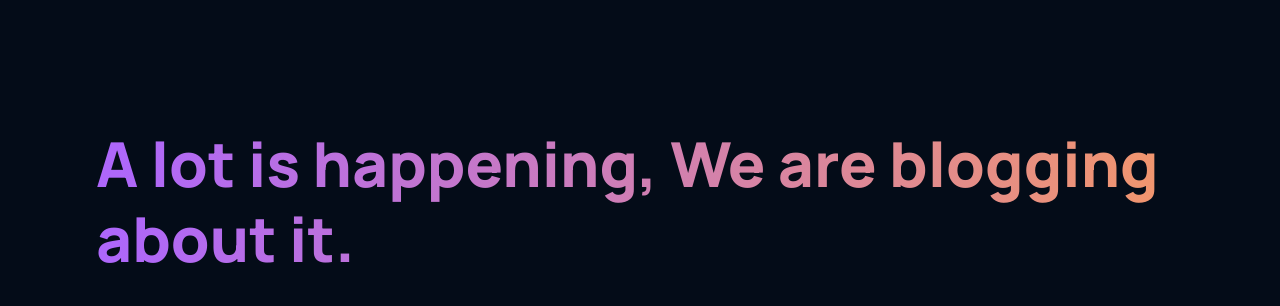
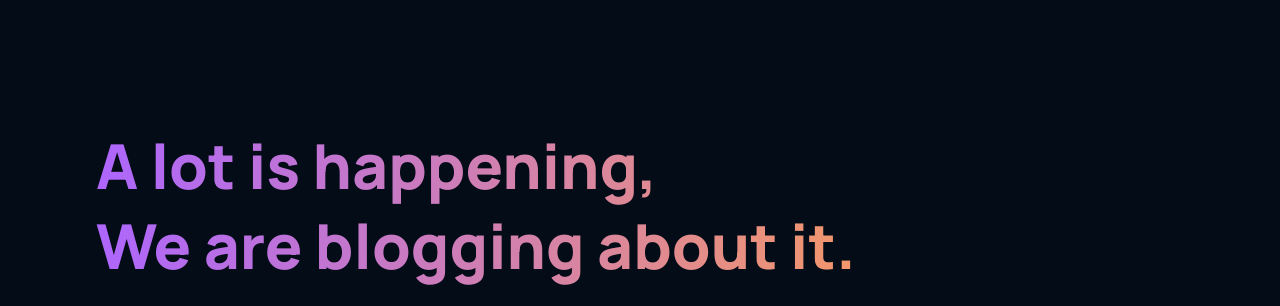
Before and after one commit to syedmilad/GPT3, a React (Vite) app: page / in a window 1280 px wide. Shown: the part 3042-3348 px from the top of the page. Built offline with nearby package versions, Linux system fonts and the light colour scheme; grey boxes are pictures that could not be loaded.

Commit message:
updated code.

```diff
--- a/src/container/Blog/Blog.css
+++ b/src/container/Blog/Blog.css
@@ -11,8 +11,7 @@
   font-family: var(--font-family);
   font-weight: 800;
   font-size: 62px;
-  line-height: 75px;
-  letter-spacing: -4%;
+  line-height: 80px;
 
   margin-bottom: 2rem;
 }
--- a/src/container/Blog/Blog.jsx
+++ b/src/container/Blog/Blog.jsx
@@ -7,7 +7,7 @@ const Blog = () => {
   return (
     <div className='gpt3__blog section__padding' id='blog'>
       <div className='gpt3__blog-heading'>
-        <h1 className='gradient__text'> A lot is happening,
+        <h1 className='gradient__text'> A lot is happening, <br />
           We are blogging about it.</h1>
       </div>
       <div className='gpt3__blog-container'>
```
